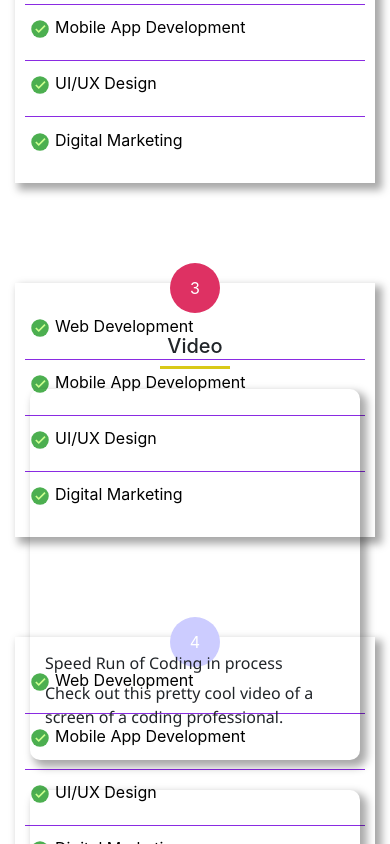
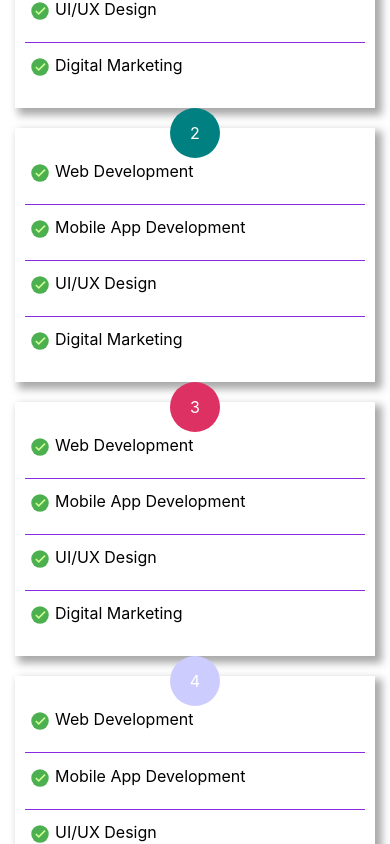
Before and after one commit to mayragann/CompanyPortfolio, a React (Create React App) app in the folder portfolio/: page / in a window 390 px wide. Shown: the part 2380-3224 px from the top of the page. Built offline with nearby package versions, Linux system fonts and the light colour scheme.

Commit message:
Fixed Issues with Responsiveness for Mobile View for: About, Service, Team, Testimonal and Video sections

```diff
--- a/portfolio/src/Components/About/About.css
+++ b/portfolio/src/Components/About/About.css
@@ -1,5 +1,11 @@
 .about-section{
     height:900px;
+}
+@media (max-width:1000px){
+    .about-section{
+        height:auto;
+    }
+
 }
 .about-image img {
     border-radius: 190px;
--- a/portfolio/src/Components/Service/Service.css
+++ b/portfolio/src/Components/Service/Service.css
@@ -1,12 +1,16 @@
 .service-section {
     height: 900px;
+}
+@media (max-width:1000px){
+    .service-section{
+        height:auto;
+    }
 }
 .section-title h5{
     text-align: center;
 }
-
 .services{
-    margin-top: 100px;
+    margin-top: 20px;
     color:black;
     padding:10px;
     -webkit-box-shadow: 5px 5px 8px 2px rgba(0,0,0,0.34);
--- a/portfolio/src/Components/Team/Team.css
+++ b/portfolio/src/Components/Team/Team.css
@@ -1,5 +1,12 @@
 .team-members{
     height: 1200px;
+    margin-top: 30px;
+}
+@media (max-width:1000px){
+    .team-members{
+        height: auto;
+    }
+
 }
 .team-members-item img{
     height: 240px;
--- a/portfolio/src/Components/Team/Team.js
+++ b/portfolio/src/Components/Team/Team.js
@@ -53,7 +53,7 @@ const Team = () => {
 
         <div className="row">
             {data.map((item,index) => (
-                <div className="col-xl-4 col-lg-4 col-md-2 col-sm-12" key={index}>
+                <div className="col-xl-4 col-lg-4 col-md-6 col-sm-12" key={index}>
                     <div className="card team-members-item">
                         <img src={item.img} alt="team member" />
                         <div className="team-info">
--- a/portfolio/src/Components/Testimonial/Testimonial.css
+++ b/portfolio/src/Components/Testimonial/Testimonial.css
@@ -1,5 +1,25 @@
 .testimonial-section{
     height: auto;
+}
+
+@media (max-width:1000px){
+    .testimonial-section{
+        margin-top:25px;
+    }
+
+    .load-more-button{
+        background-color: rgb(26, 4, 110);
+        width: auto;
+        padding: 10px;
+        color: white;
+        text-align: center;
+        justify-content: center;
+        display: table;
+        margin: 35px auto 20px auto;
+        border-radius: 10px;
+        cursor: pointer;
+    }
+
 }
 .content-card img{
     height: 80px;
--- a/portfolio/src/Components/Testimonial/Testimonial.js
+++ b/portfolio/src/Components/Testimonial/Testimonial.js
@@ -145,11 +145,12 @@ const Testimonial = () => {
                 </div>
             ))}
 
-            {showMorePost>=data.length ? null : (
+
+
+        </div>
+        {showMorePost>=data.length ? null : (
                  <span className="load-more-button" onClick={loadMore}> Load More</span>
             )}
-
-        </div>
     </div>
   )
 }
--- a/portfolio/src/Components/Video/Video.css
+++ b/portfolio/src/Components/Video/Video.css
@@ -1,28 +1,33 @@
-.video{
+.video {
   height: 900px;
+  margin-top: 20px;
 }
-.video-details{
+
+@media (max-width: 1000px) {
+  .video {
+    height: auto;
+  }
+}
+.video-details {
   margin: 15px;
 
-    -webkit-box-shadow: 5px 5px 8px 2px rgba(0,0,0,0.34);
-    -moz-box-shadow: -13px 4px 8px 2px rgba(0,0,0,0.56);
-    box-shadow: 5px 5px 8px 2px rgba(0,0,0,0.34);
+  -webkit-box-shadow: 5px 5px 8px 2px rgba(0, 0, 0, 0.34);
+  -moz-box-shadow: -13px 4px 8px 2px rgba(0, 0, 0, 0.56);
+  box-shadow: 5px 5px 8px 2px rgba(0, 0, 0, 0.34);
   cursor: pointer;
   border-radius: 10px;
 }
 
-.video-details:hover{
-    -webkit-box-shadow: -13px 4px 8px 2px rgba(0,0,0,0.56);
-    -moz-box-shadow: -13px 4px 8px 2px rgba(0,0,0,0.56);
-    box-shadow: -13px 4px 8px 2px rgba(0,0,0,0.56);
+.video-details:hover {
+  -webkit-box-shadow: -13px 4px 8px 2px rgba(0, 0, 0, 0.56);
+  -moz-box-shadow: -13px 4px 8px 2px rgba(0, 0, 0, 0.56);
+  box-shadow: -13px 4px 8px 2px rgba(0, 0, 0, 0.56);
   transition-duration: 1s;
   border-bottom: 3px solid purple;
   cursor: pointer;
 }
 
-
-
-.video-content{
+.video-content {
   padding: 15px;
-    font-family: 'Segoe UI', Tahoma, Geneva, Verdana, sans-serif;
+  font-family: "Segoe UI", Tahoma, Geneva, Verdana, sans-serif;
 }
```
Lines whose indentation alone changed are shown as unchanged.
